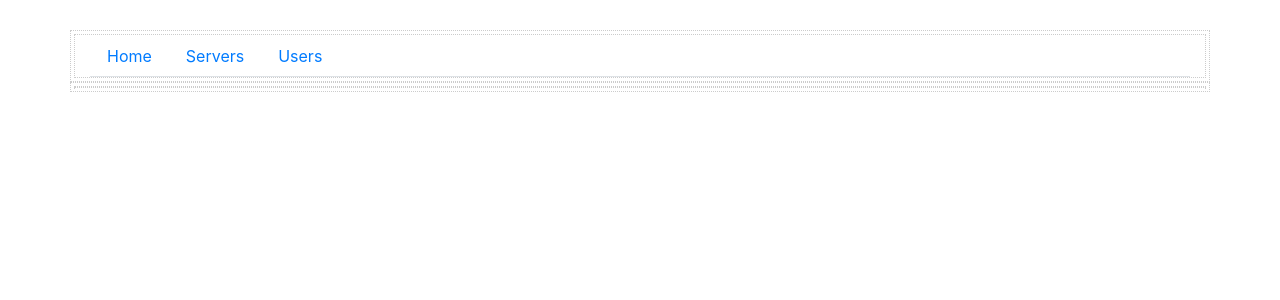
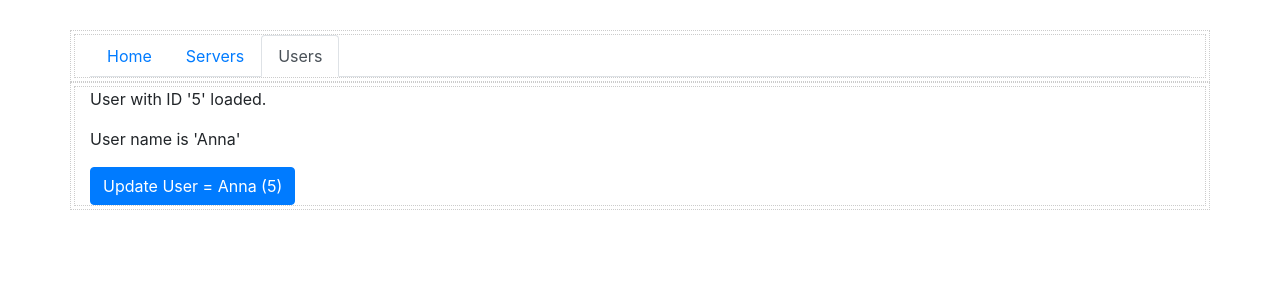
Before and after one commit to schaveyt/angular7-mini-projects, an Angular app: page /users/5/Anna in a window 1280 px wide. Before the commit this address led to /. Shown: the top 300 px of the page. Built offline with nearby package versions, Linux system fonts and the light colour scheme.

Commit message:
added /user/id/name route

```diff
--- a/src/app/app.module.ts
+++ b/src/app/app.module.ts
@@ -22,6 +22,10 @@ const appRoutes: Routes = [
   {
     path: 'users', // base_url/users
     component: UsersComponent
+  },
+  {
+    path: 'users/:id/:name', // base_url/users/1/fred
+    component: UserComponent
   },
   {
     path: 'servers', // base_url/servers
--- a/src/app/users/user/user.component.html
+++ b/src/app/users/user/user.component.html
@@ -1,2 +1,4 @@
-<p>User with ID _ID_ loaded.</p>
-<p>User name is _NAME_</p>
+<p>User with ID '{{ user.id }}' loaded.</p>
+<p>User name is '{{ user.name }}' </p>
+
+<a name="" id="" class="btn btn-primary" [routerLink]="['/users/5/Anna']" routerLinkActive="router-link-active"  role="button">Update User = Anna (5)</a>
--- a/src/app/users/user/user.component.ts
+++ b/src/app/users/user/user.component.ts
@@ -1,4 +1,5 @@
 import { Component, OnInit } from '@angular/core';
+import { ActivatedRoute, Params } from '@angular/router';
 
 @Component({
   selector: 'app-user',
@@ -6,11 +7,30 @@ import { Component, OnInit } from '@angular/core';
   styleUrls: ['./user.component.css']
 })
 export class UserComponent implements OnInit {
-  user: {id: number, name: string};
+  user: { id: number, name: string } = {id: -1, name: ''};
 
-  constructor() { }
+  constructor(private route: ActivatedRoute) {}
 
   ngOnInit() {
+
+    this.updatedUser(
+      this.route.snapshot.params['id'],
+      this.route.snapshot.params['name']
+    );
+
+
+    this.route.params.subscribe((params: Params) => {
+      this.updatedUser(
+        params['id'],
+        params['name']
+      );
+    });
+
+  }
+
+  updatedUser(id: number, name: string) {
+    this.user.id = id;
+    this.user.name = name;
   }
 
 }
```
